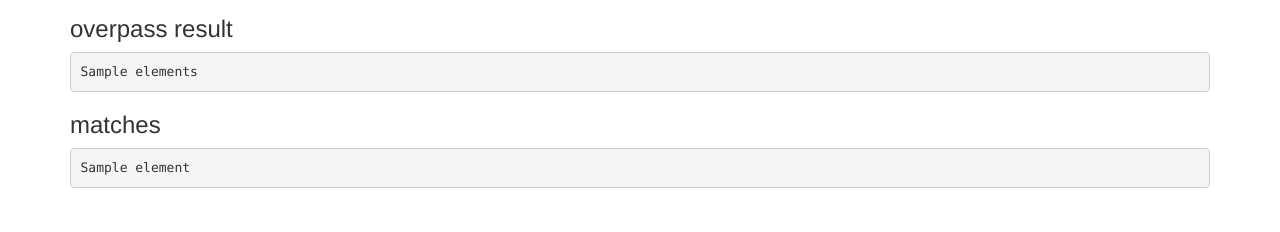
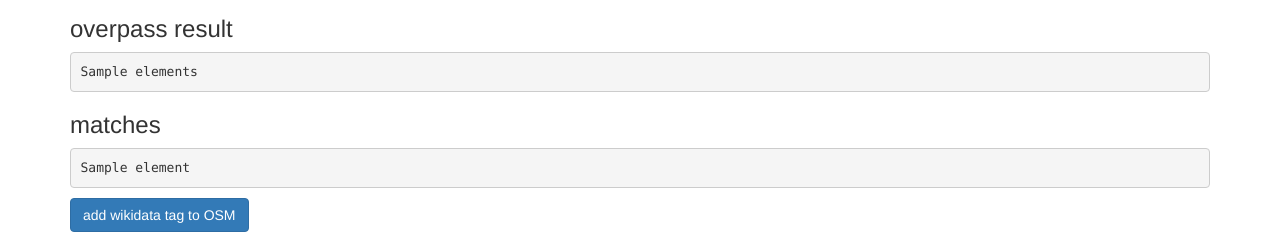
Before and after one commit to EdwardBetts/osm-wikidata, a Flask app: template matcher/templates/item_page.html in a window 1280 px wide. Shown: the part 829-1061 px from the top of the page. Before the commit the page ends 1017 px from the top, so only its background shows below. Run offline with Flask 2, Linux system fonts and the light colour scheme; the template is opened without the code that fills it: most values are stand-ins (such as "Sample title", 1, 10 or a date in 2020); parts of the project's set-up code (start-up, migrations or seed data) failed here and were passed over; some libraries are stand-ins or nearby versions.

Commit message:
new button to add wikidata tag to OSM

```diff
--- a/matcher/templates/item_page.html
+++ b/matcher/templates/item_page.html
@@ -3,6 +3,7 @@
 {% block content %}
 <div class="m-3">
   <div class="container">
+    {% include "flash_msg.html" %}
 
     <h1>{{ qid }}: {{ label }}</h1>
     <h3>coords</h3>
@@ -35,6 +36,16 @@
     <h3>matches</h3>
     {% for element, match in found %}
       <pre>{{ element | pprint }}</pre>
+      {% if 'wikidata' not in element.tags %}
+        <form method="post" action="{{ url_for('add_wikidata_tag') }}">
+          <input type="hidden" name="osm_id" value="{{ element.id }}" />
+          <input type="hidden" name="osm_type" value="{{ element.type }}" />
+          <input type="hidden" name="wikidata" value="{{ qid }}" />
+          <button class="btn btn-primary" type="submit">add wikidata tag to OSM</button>
+        </form>
+      {% else %}
+        <p>OSM already includes wikidata tag.</p>
+      {% endif %}
     {% endfor %}
 
   </div>
```
